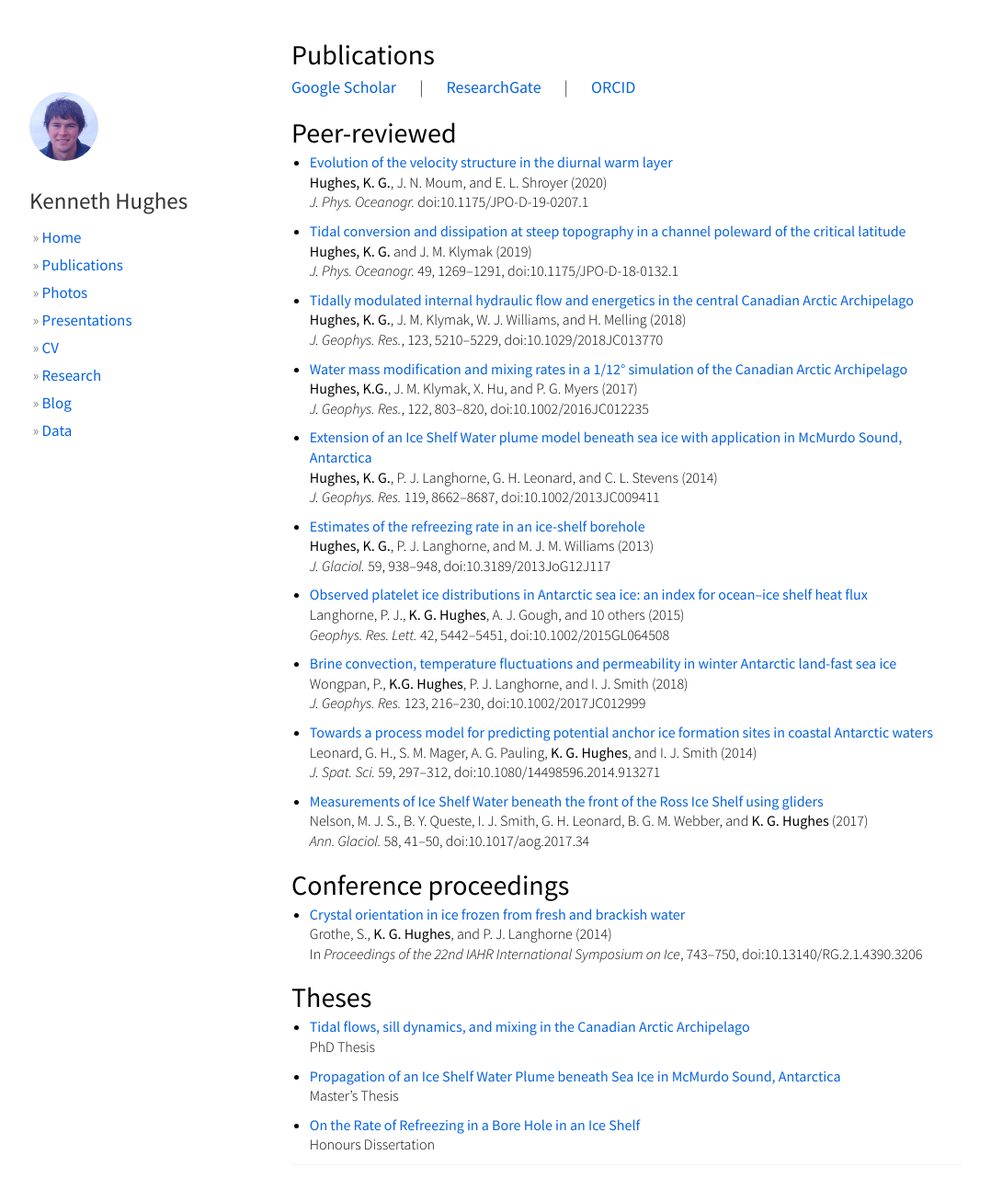
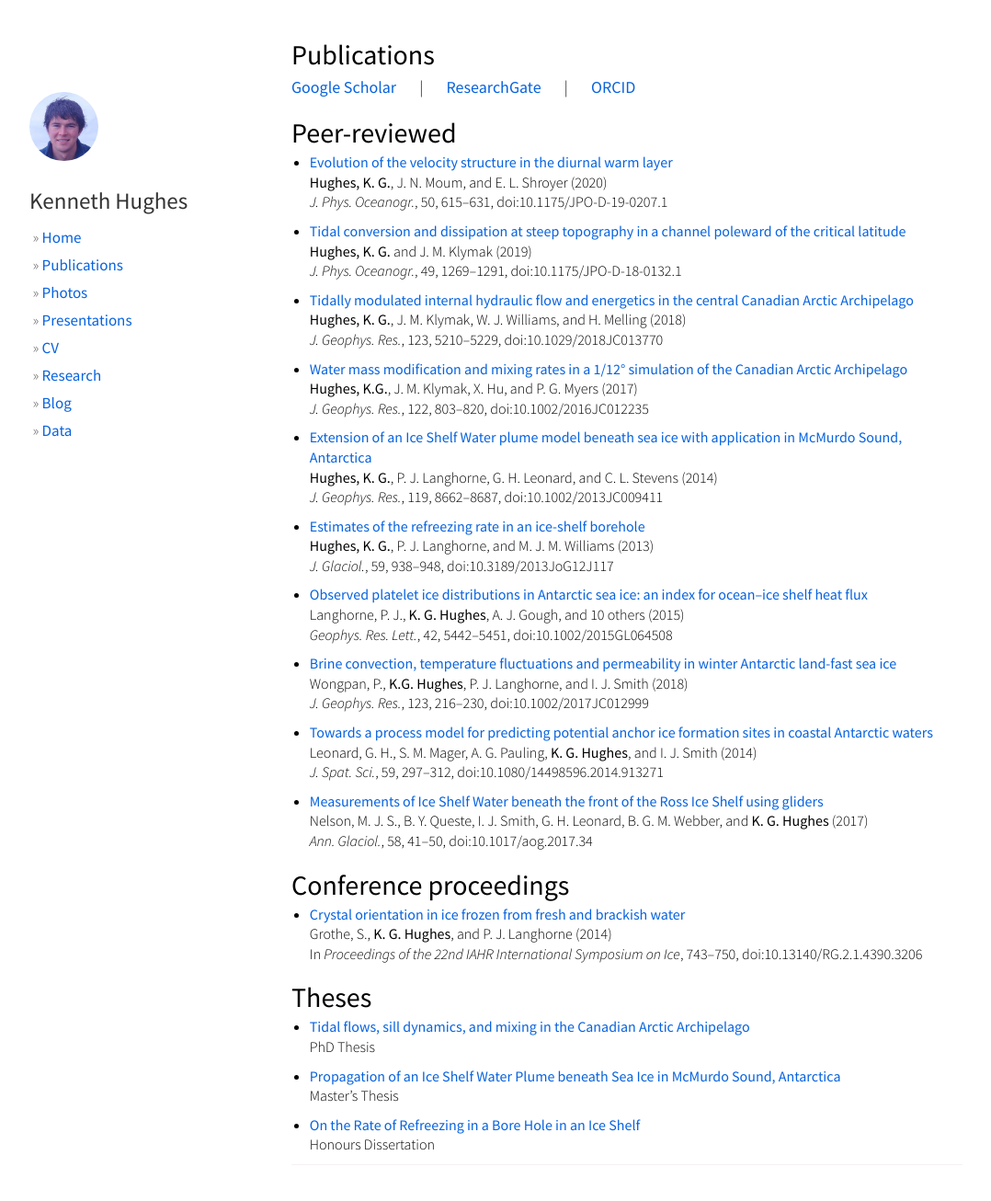
Before and after one commit to hugke729/hugke729.github.io, a Jekyll site: the page built from publications/index.md, in a window 1280 px wide and 1320 px high. Shown: the top 1306 px of the window at 92% size, without its empty margins (53-1131 px from the left). Built offline with Jekyll 4.4.1, drawn with Linux system fonts in a browser that asks for light colours; nearby versions of some CDN libraries.

Commit message:
Add page numbers to Hughes et al. 2020

```diff
--- a/publications/index.md
+++ b/publications/index.md
@@ -13,11 +13,11 @@ css: publications
 
 * [Evolution of the velocity structure in the diurnal warm layer][pr10]
 __Hughes, K. G.__, J. N. Moum, and E. L. Shroyer (2020)
-*J. Phys. Oceanogr.* doi:10.1175/JPO-D-19-0207.1
+*J. Phys. Oceanogr.*, 50, 615–631, doi:10.1175/JPO-D-19-0207.1
 
 * [Tidal conversion and dissipation at steep topography in a channel poleward of the critical latitude][pr9]
 __Hughes, K. G.__ and J. M. Klymak (2019)
-*J. Phys. Oceanogr.* 49, 1269–1291, doi:10.1175/JPO-D-18-0132.1
+*J. Phys. Oceanogr.*, 49, 1269–1291, doi:10.1175/JPO-D-18-0132.1
 
 * [Tidally modulated internal hydraulic flow and energetics in the central Canadian Arctic Archipelago][pr8]
 __Hughes, K. G.__, J. M. Klymak, W. J. Williams, and H. Melling (2018)
@@ -29,27 +29,27 @@ __Hughes, K.G.__, J. M. Klymak, X. Hu, and P. G. Myers (2017)
 
 * [Extension of an Ice Shelf Water plume model beneath sea ice with application in McMurdo Sound, Antarctica][pr4]
 __Hughes, K. G.__, P. J. Langhorne, G. H. Leonard, and C. L. Stevens (2014)
-*J. Geophys. Res.* 119, 8662–8687, doi:10.1002/2013JC009411
+*J. Geophys. Res.*, 119, 8662–8687, doi:10.1002/2013JC009411
 
 * [Estimates of the refreezing rate in an ice-shelf borehole][pr3]
 __Hughes, K. G.__, P. J. Langhorne, and M. J. M. Williams (2013)
-*J. Glaciol.* 59, 938–948, doi:10.3189/2013JoG12J117
+*J. Glaciol.*, 59, 938–948, doi:10.3189/2013JoG12J117
 
 * [Observed platelet ice distributions in Antarctic sea ice: an index for ocean–ice shelf heat flux][pr2]
 Langhorne, P. J., __K. G. Hughes__, A. J. Gough, and 10 others (2015)
-*Geophys. Res. Lett.* 42, 5442–5451, doi:10.1002/2015GL064508
+*Geophys. Res. Lett.*, 42, 5442–5451, doi:10.1002/2015GL064508
 
 * [Brine convection, temperature fluctuations and permeability in winter Antarctic land-fast sea ice][pr7]
 Wongpan, P., __K.G. Hughes__, P. J. Langhorne, and I. J. Smith (2018)
-*J. Geophys. Res.* 123, 216–230, doi:10.1002/2017JC012999
+*J. Geophys. Res.*, 123, 216–230, doi:10.1002/2017JC012999
 
 * [Towards a process model for predicting potential anchor ice formation sites in coastal Antarctic waters][pr1]
 Leonard, G. H., S. M. Mager, A. G. Pauling, __K. G. Hughes__, and I. J. Smith (2014)
-*J. Spat. Sci.* 59, 297–312, doi:10.1080/14498596.2014.913271
+*J. Spat. Sci.*, 59, 297–312, doi:10.1080/14498596.2014.913271
 
 * [Measurements of Ice Shelf Water beneath the front of the Ross Ice Shelf using gliders][pr6]
 Nelson, M. J. S., B. Y. Queste, I. J. Smith, G. H. Leonard, B. G. M. Webber, and __K. G. Hughes__ (2017)
-*Ann. Glaciol.* 58, 41–50, doi:10.1017/aog.2017.34
+*Ann. Glaciol.*, 58, 41–50, doi:10.1017/aog.2017.34
 
 ## Conference proceedings
 
```
